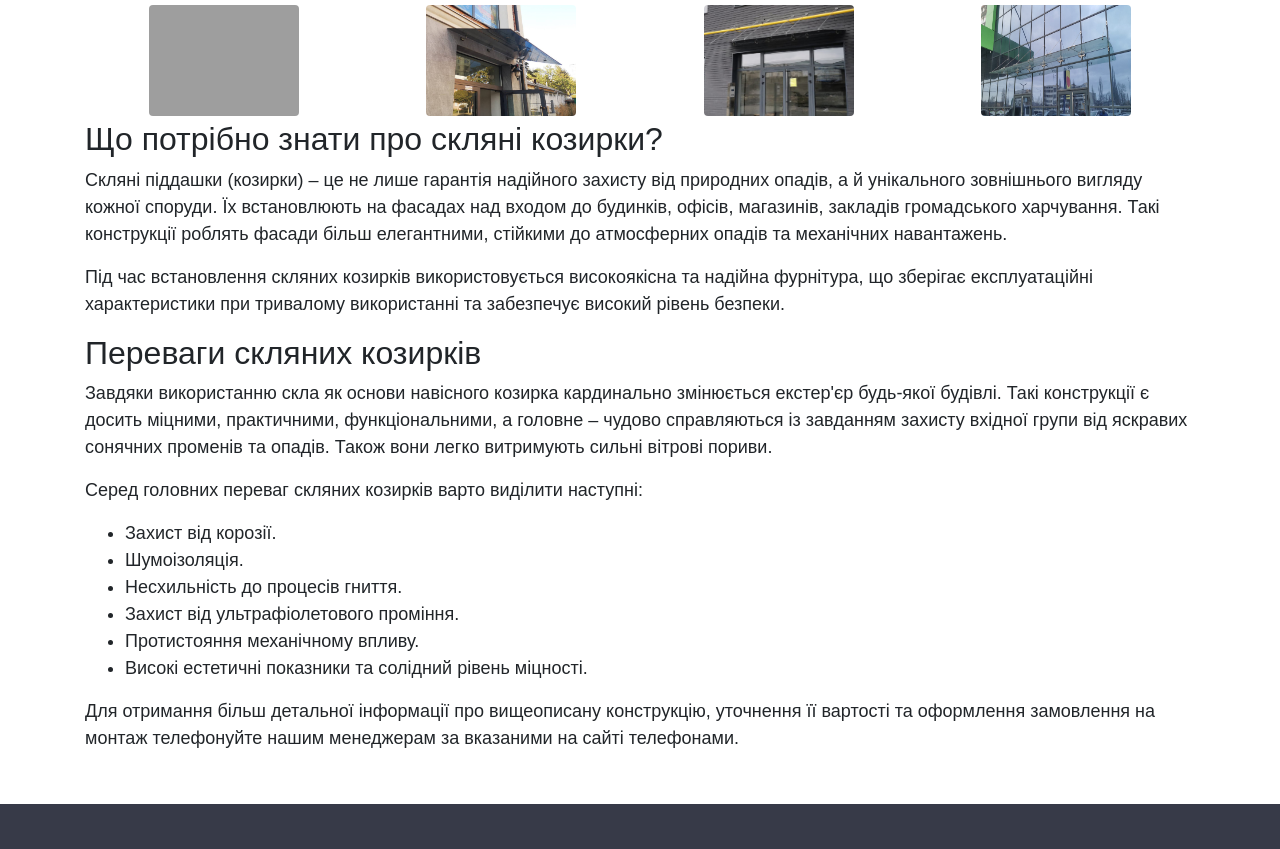
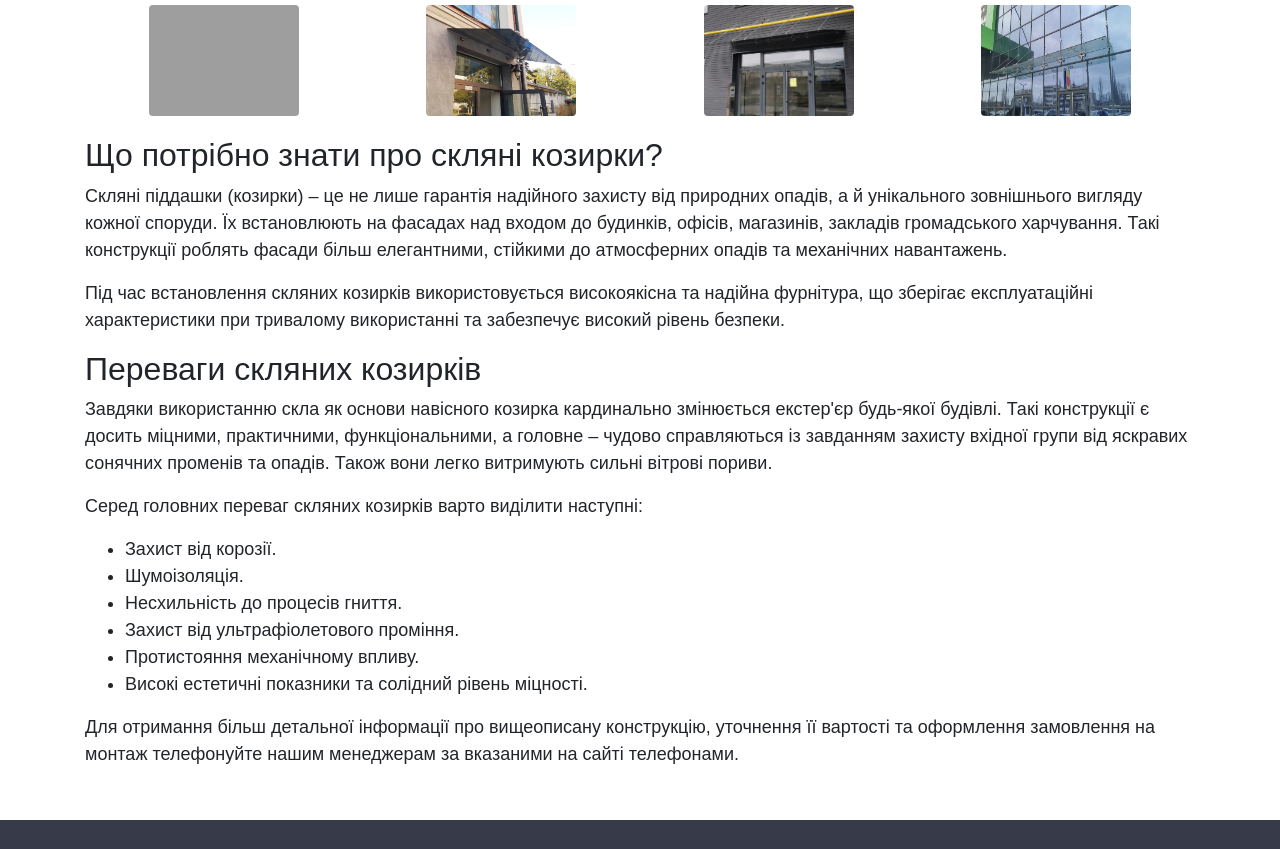
Before and after one commit to AlexFrost96/AlexFrost96.github.io, a website: page html/produkciya/sklyanni_piddashky.html in a window 1280 px wide. Shown: the part 843-1692 px from the top of the page. Drawn offline with nearby package versions, Linux system fonts and the light colour scheme; grey boxes are pictures that could not be loaded; a web font is replaced by a local one.

```diff
--- a/html/produkciya/sklyanni_piddashky.html
+++ b/html/produkciya/sklyanni_piddashky.html
@@ -196,7 +196,7 @@
           </a>
         </div>
         <div class="col-md-12">
-          <h2>
+          <h2 class="mt-3">
             Що потрібно знати про скляні козирки?
           </h2>
           <p>
```
